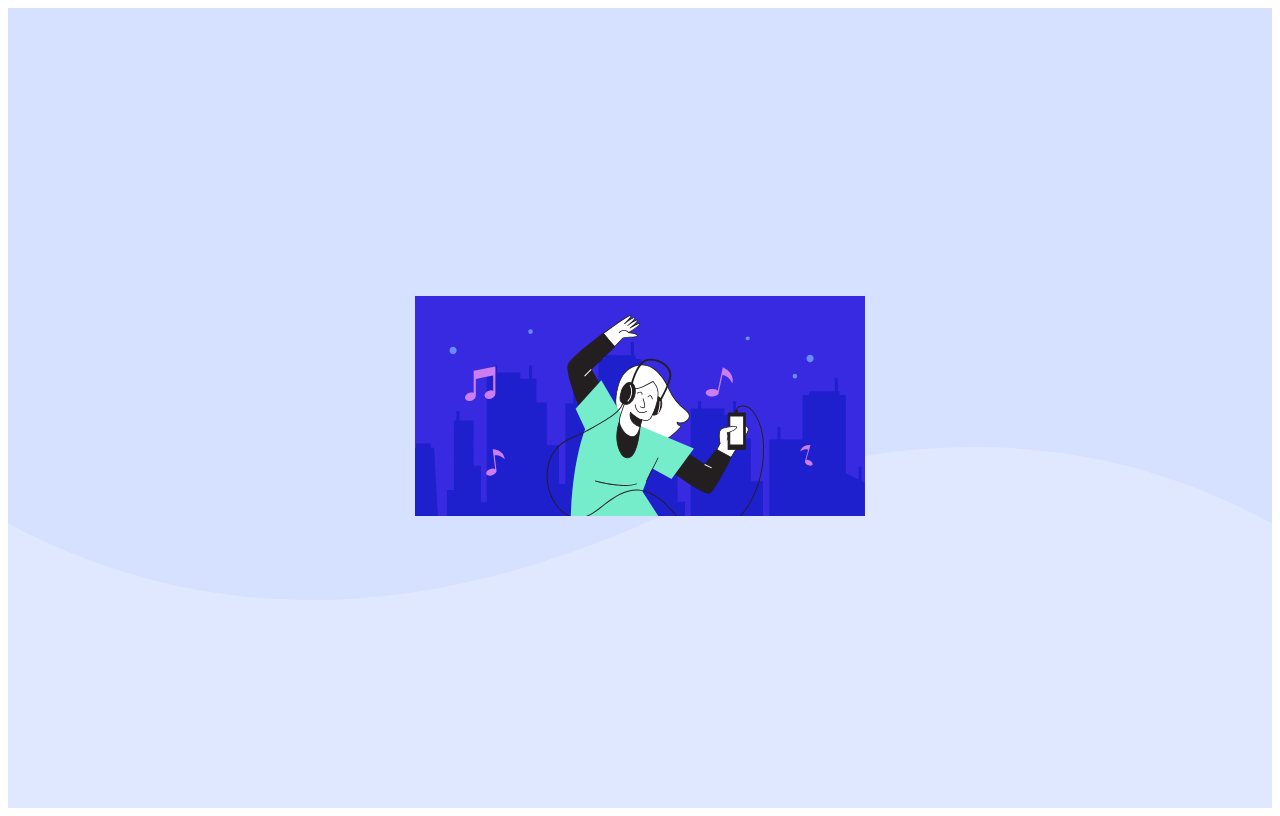
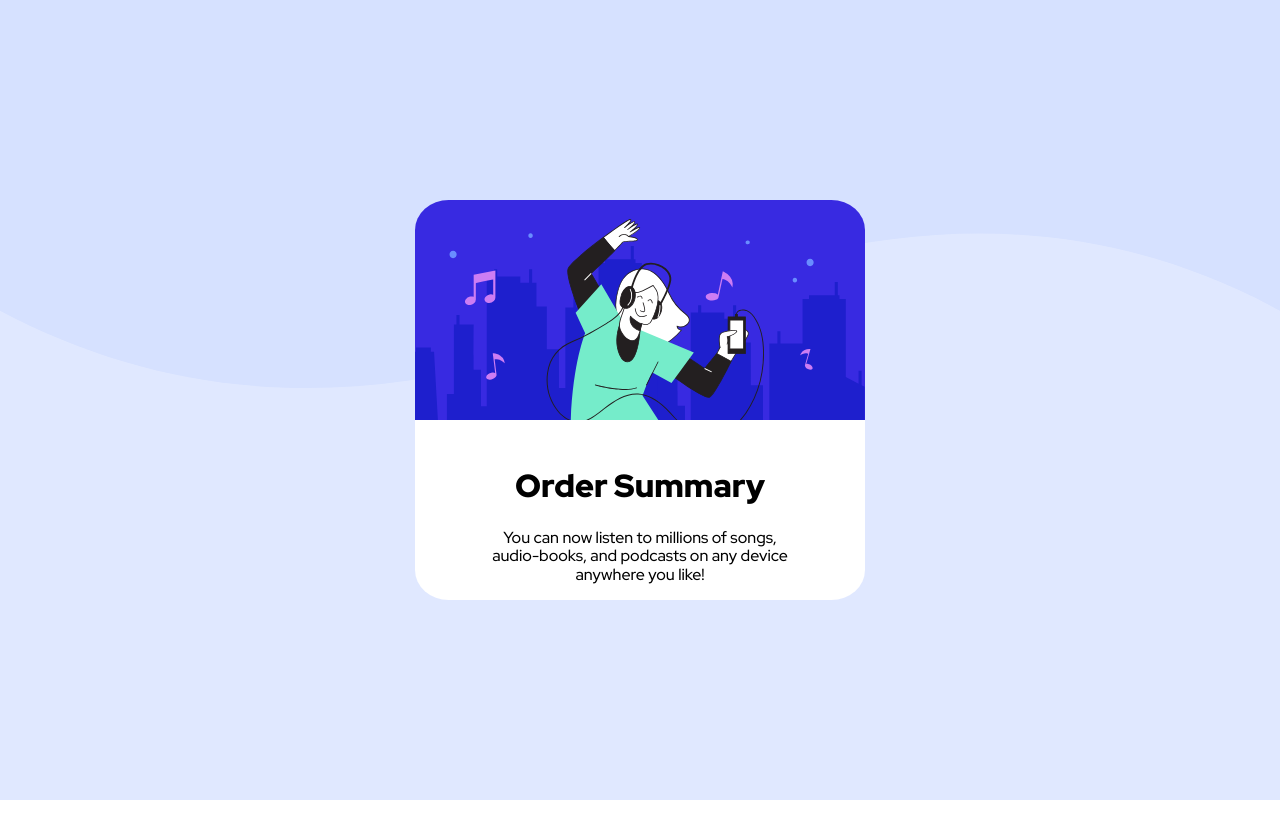
Before and after one commit to sean-7777/Challenges___Order-Summary, a React app: page / in a window 1280 px wide. Built offline with nearby package versions, Linux system fonts and the light colour scheme.

Commit message:
Finished details description and made plan changer boilerplate code.

```diff
--- a/public/index.html
+++ b/public/index.html
@@ -2,9 +2,18 @@
 <html lang="en">
   <head>
     <meta charset="UTF-8" />
-    <meta http-equiv="X-UA-Compatible" content="IE=edge" />
     <meta name="viewport" content="width=device-width, initial-scale=1.0" />
+
     <link rel="shortcut icon" href="/assets/favicon.png" type="image/x-icon" />
+
+    <link rel="preconnect" href="https://fonts.googleapis.com" />
+    <link rel="preconnect" href="https://fonts.gstatic.com" crossorigin />
+    <link
+      href="https://fonts.googleapis.com/css2?family=Red+Hat+Display:wght@500;700;900&display=swap"
+      rel="stylesheet"
+    />
+    <link rel="stylesheet" href="https://unpkg.com/destyle.css@3.0.0/destyle.min.css" />
+
     <title>Purchase - Order Summary</title>
     <script src="./main.bundle.js" async defer></script>
   </head>
--- a/src/components/App/index.js
+++ b/src/components/App/index.js
@@ -5,7 +5,6 @@ import "./style.less";
 export default function App() {
   return (
     <div className="app">
-      <img src="/assets/pattern-background-desktop.svg" alt="" className="background-image" />
       <Summary />
     </div>
   );
--- a/src/components/App/style.less
+++ b/src/components/App/style.less
@@ -1,22 +1,12 @@
 .app {
   background-image: url("/public/assets/pattern-background-desktop.svg");
   background-repeat: no-repeat;
-  background-size: 100% 50vh;
+  background-size: contain;
   background-color: #e0e8ff;
   height: 100vh;
-  position: relative;
   display: flex;
   align-items: center;
   justify-content: center;
-
-  .background-image {
-    vertical-align: top;
-    width: 100%;
-    z-index: 1;
-    position: absolute;
-  }
-
-  *:not(.background-image) {
-    z-index: 2;
-  }
+  font-family: "Red Hat Display", sans-serif;
+  font-size: 16px;
 }
--- /dev/null
+++ b/src/containers/Details/index.js
@@ -0,0 +1,35 @@
+import React, { Component } from "react";
+import "./style.less";
+
+export default class Details extends Component {
+  static Description = class extends Component {
+    render() {
+      return (
+        <>
+          <h2 className="title">{this.props.title}</h2>
+          <p className="description">{this.props.children}</p>
+        </>
+      );
+    }
+  };
+
+  static Plan = class extends Component {
+    render() {
+      return (
+        <div className="plan">
+          <img src={this.props.icon.src} alt={this.props.icon.alt || "Icon"} />
+          <h3 className="title">
+            {this.props.name}
+            <br />
+            <span className="price">{this.props.price}</span>
+          </h3>
+          <button className="change">Change</button>
+        </div>
+      );
+    }
+  };
+
+  render() {
+    return <div className="details">{this.props.children}</div>;
+  }
+}
--- /dev/null
+++ b/src/containers/Details/style.less
@@ -0,0 +1,15 @@
+.details {
+  padding-top: 3em;
+  background-color: white;
+  text-align: center;
+}
+
+.title {
+  font-size: 2em;
+  font-weight: 900;
+}
+
+.description {
+  padding: 1.5em 4em 1em;
+  font-weight: 500;
+}
--- a/src/containers/Summary/index.js
+++ b/src/containers/Summary/index.js
@@ -1,10 +1,19 @@
 import React from "react";
 import "./style.less";
+import Details from "#/Details";
 
 export default function Summary() {
+  const text = {
+    title: "Order Summary",
+    description: "You can now listen to millions of songs, audio-books, and podcasts on any device anywhere you like!",
+  };
+
   return (
     <div className="summary">
       <img src="/assets/illustration-hero.svg" alt="" className="hero" />
+      <Details>
+        <Details.Description title={text.title}>{text.description}</Details.Description>
+      </Details>
     </div>
   );
 }
--- a/src/containers/Summary/style.less
+++ b/src/containers/Summary/style.less
@@ -1,3 +1,5 @@
 .summary {
-  border-radius: 5%;
+  overflow: hidden;
+  border-radius: 7.5%;
+  width: min-content;
 }
```
Also changed, not shown: readme/design/desktop.files.json (added, +1 -0 lines), .babelrc, 1 other file.
